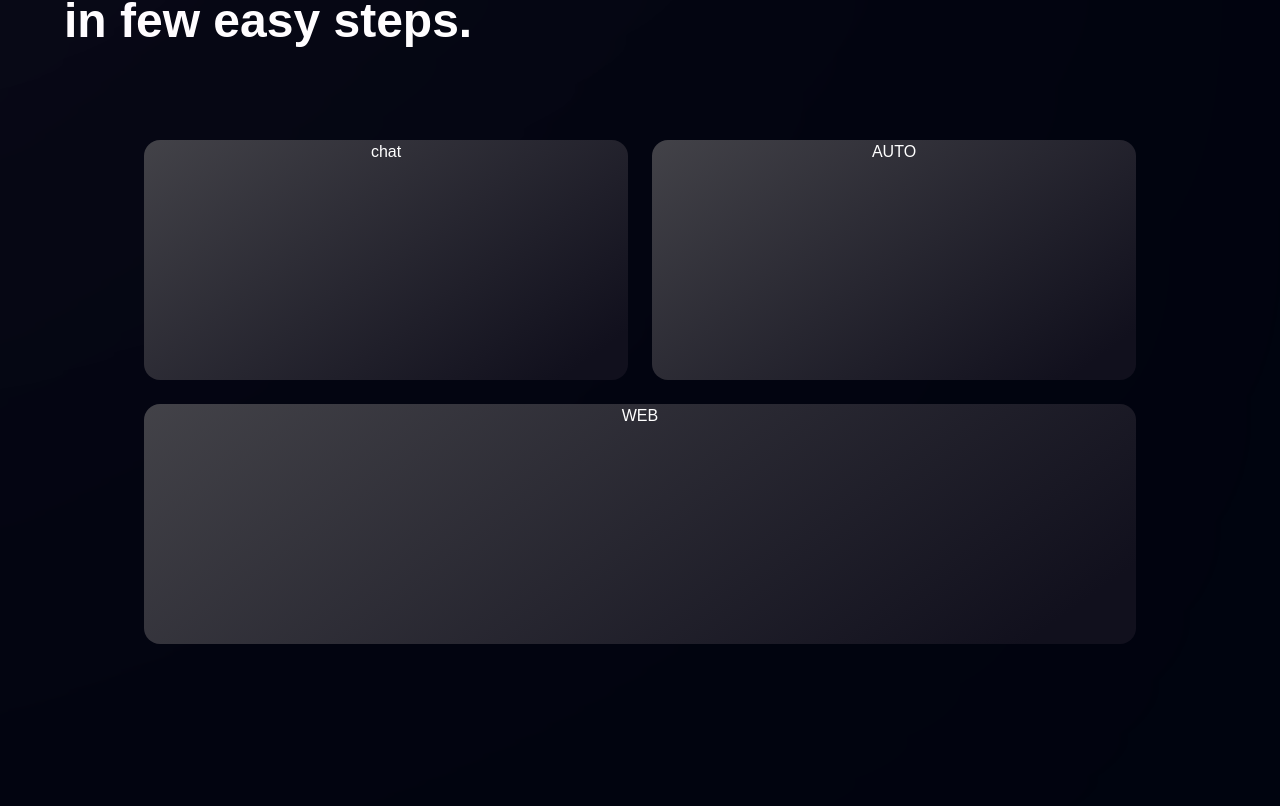
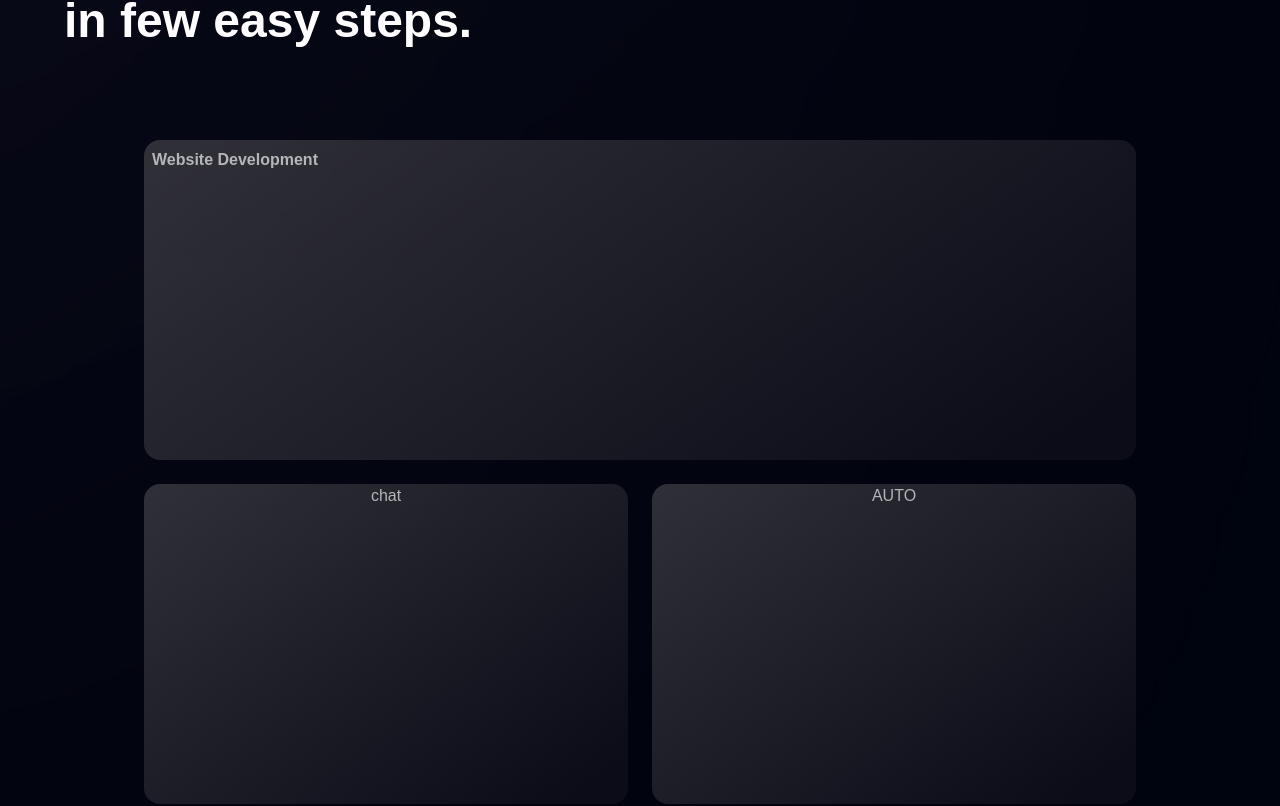
Before and after one commit to anujsb/21bubblesv2.0, a React (Vite) app: page / in a window 1280 px wide. Shown: the part 1774-2580 px from the top of the page. Built offline with nearby package versions, Linux system fonts and the light colour scheme; a web font is replaced by a local one.

Commit message:
final serv card bg

```diff
--- a/src/components/CardDeal.jsx
+++ b/src/components/CardDeal.jsx
@@ -6,7 +6,6 @@ import Button from "./Button";
 const CardDeal = () => (
   <div className="h-auto z-[50]">
     <div className={layout.sectionInfo}>
-
       <h2 className={styles.heading2}>
         Find a better card deal <br className="sm:block hidden" /> in few easy
         steps.
@@ -16,7 +15,16 @@ const CardDeal = () => (
       <motion.div
         whileHover={{ scale: 1.05 }}
         whileTap={{ scale: 0.9 }}
-        className="bg-black text-white text-center rounded-2xl h-60 z-[50] serv-card"
+        className=" text-white col-span-2 text-center rounded-2xl h-80 z-[50] serv-card opacity-70"
+      >
+        <div className="p-2">
+          <h1 className="font-bold text-start">Website Development</h1>
+        </div>
+      </motion.div>
+      <motion.div
+        whileHover={{ scale: 1.05 }}
+        whileTap={{ scale: 0.9 }}
+        className=" text-white text-center rounded-2xl h-80 z-[50] serv-card opacity-70 "
       >
         chat
       </motion.div>
@@ -24,16 +32,9 @@ const CardDeal = () => (
       <motion.div
         whileHover={{ scale: 1.05 }}
         whileTap={{ scale: 0.9 }}
-        className="bg-black text-white text-center rounded-2xl h-60 z-[50] serv-card"
+        className=" text-white text-center rounded-2xl h-80 z-[50] serv-card opacity-70 "
       >
         AUTO
-      </motion.div>
-      <motion.div
-        whileHover={{ scale: 1.05 }}
-        whileTap={{ scale: 0.9 }}
-        className="bg-black text-white col-span-2 text-center rounded-2xl h-60 z-[50] serv-card"
-      >
-        WEB
       </motion.div>
     </div>
   </div>
```
